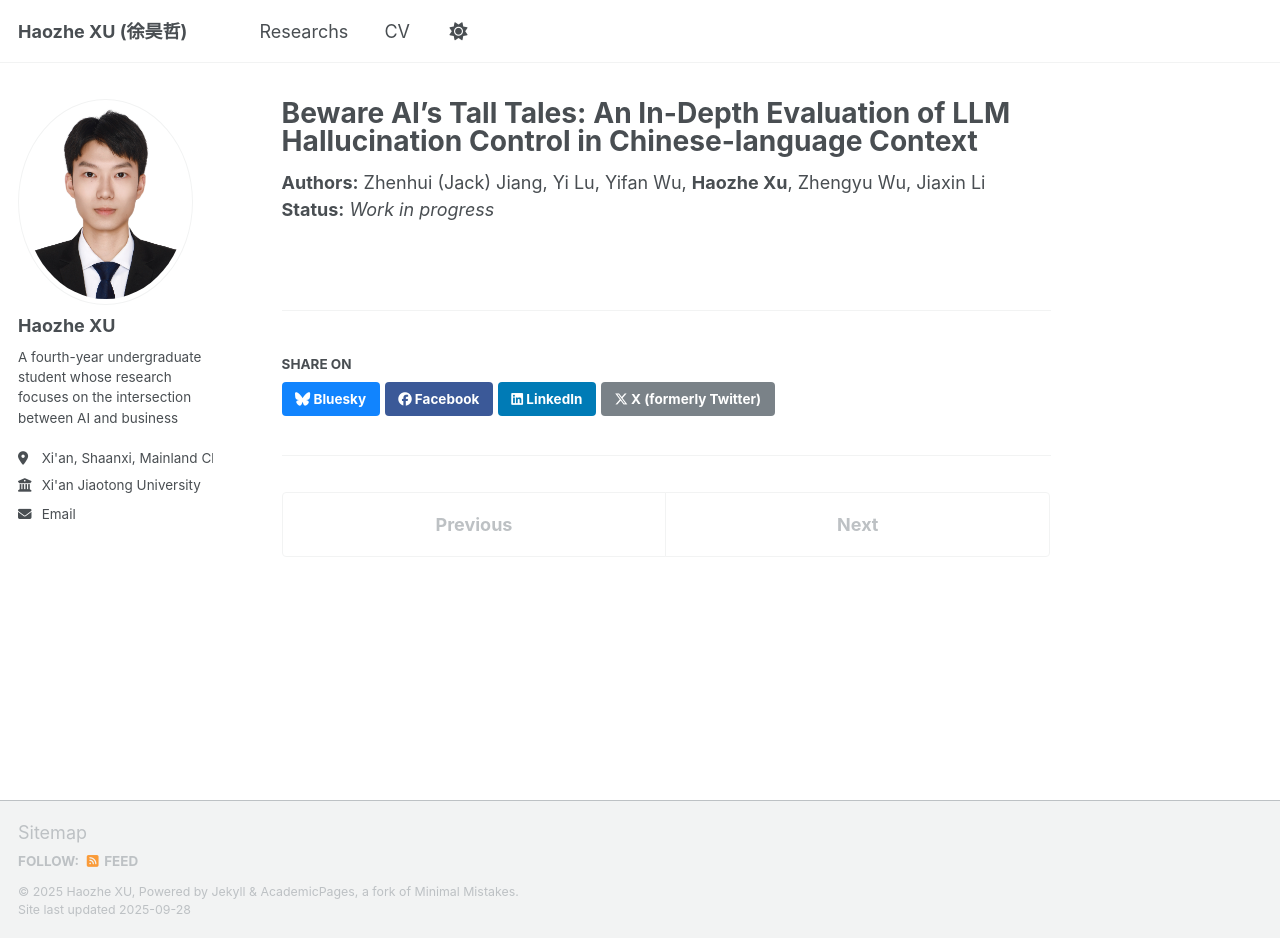
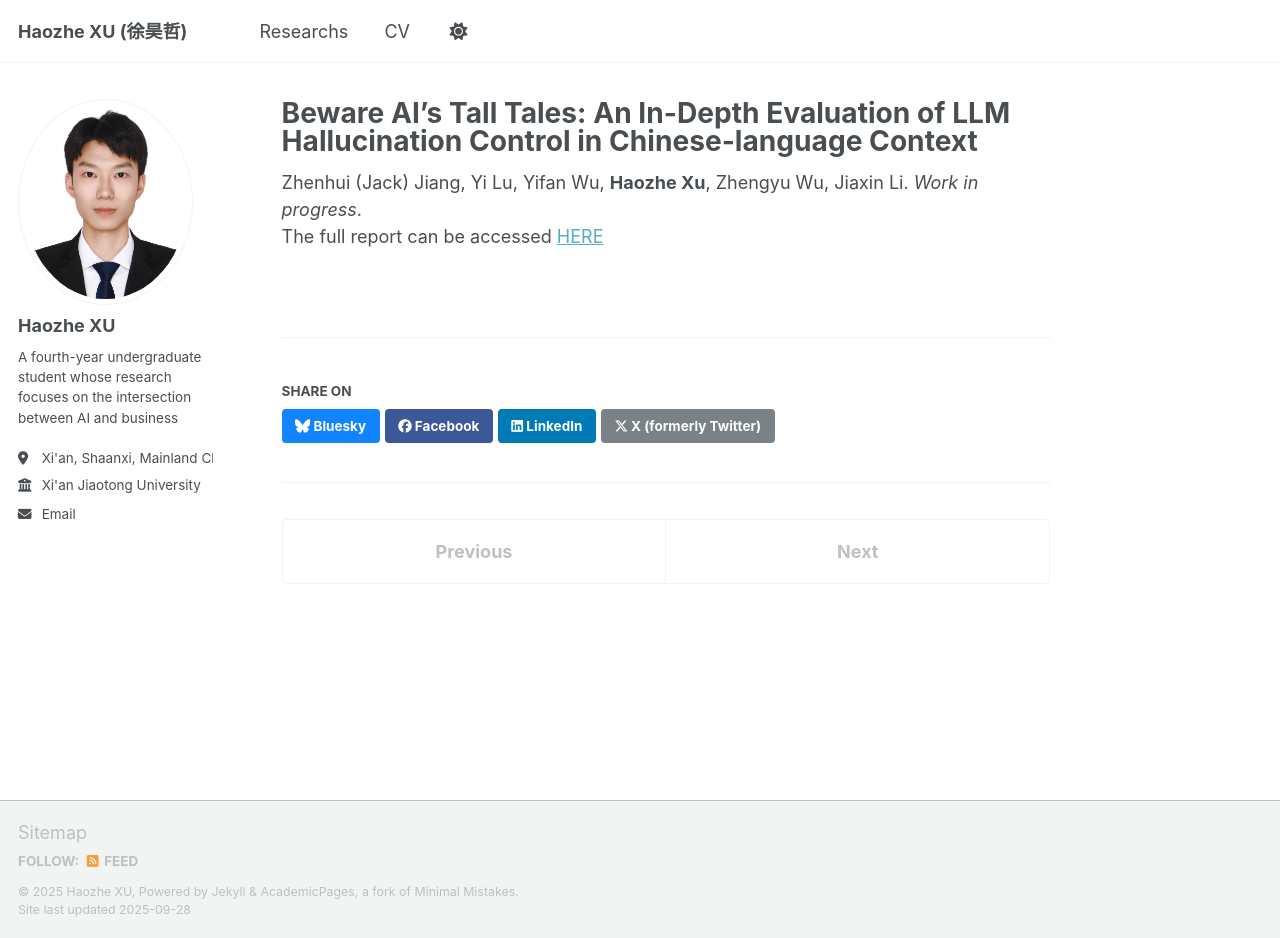
Before and after one commit to XuHaozhe0204/XuHaozhe0204.github.io, a Jekyll site: the page built from _portfolio/portfolio-3.md, in a window 1280 px wide and 938 px high. Built offline with Jekyll 4.4.1, drawn with Linux system fonts in a browser that asks for light colours; a script that is not in the unit is left out.

Commit message:
Update portfolio-3.md

```diff
--- a/_portfolio/portfolio-3.md
+++ b/_portfolio/portfolio-3.md
@@ -2,5 +2,5 @@
 title: "Beware AI’s Tall Tales: An In-Depth Evaluation of LLM Hallucination Control in Chinese-language Context"
 collection: portfolio
 ---
-**Authors:** Zhenhui (Jack) Jiang, Yi Lu, Yifan Wu, **Haozhe Xu**, Zhengyu Wu, Jiaxin Li
-**Status:** *Work in progress*
+Zhenhui (Jack) Jiang, Yi Lu, Yifan Wu, **Haozhe Xu**, Zhengyu Wu, Jiaxin Li. *Work in progress*.
+The full report can be accessed [HERE](https://www.hkubs.hku.hk/aimodelrankings_en/report/LLM_Hallucination.pdf)
```
